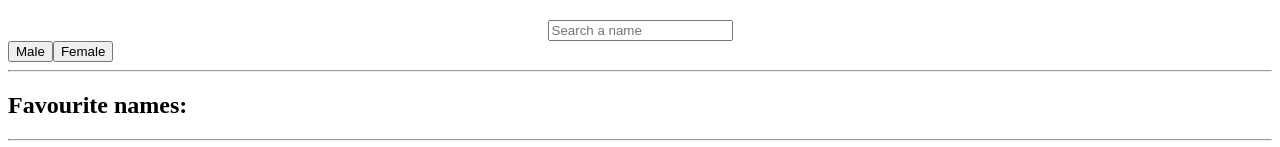
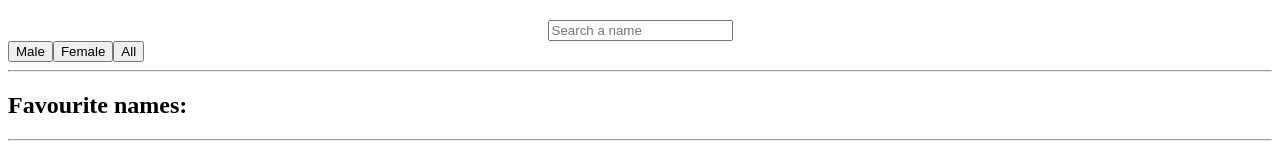
Before and after one commit to mariatens/baby-names-ex1, a React (Create React App) app: page / in a window 1280 px wide. Shown: the top 147 px of the page. Built offline with nearby package versions, Linux system fonts and the light colour scheme; the HTML template or start-up script is replaced by a standard one.

Commit message:
Add all sex button, try with active button

```diff
--- a/src/App.tsx
+++ b/src/App.tsx
@@ -51,15 +51,22 @@ function App(): JSX.Element {
     setGeneralBabies(orderedBabies)
 
   };
-
+  const [activeIndex, setActiveIndex] = useState(0);
   const handleFemaleSex = () => {
     const females = generalBabies.filter((baby) => baby.sex === "f")
     setGeneralBabies(females)
+    setActiveIndex(1)
   }
 
   const handleMaleSex = () => {
     const males = generalBabies.filter((baby) => baby.sex === "m")
     setGeneralBabies(males)
+    setActiveIndex(1)
+  }
+  const handleAllSex = () => {
+    const males = generalBabies;
+    setGeneralBabies(generalBabies);
+    setActiveIndex(0)
   }
 
   return (
@@ -67,7 +74,8 @@ function App(): JSX.Element {
       <SearchBar value={inputText} onChange={saveTypedName} />
       <SexFilter
             onClickF={handleFemaleSex}
-            onClickM={handleMaleSex}/>
+            onClickM={handleMaleSex}
+            onClickA={handleAllSex}/>
       <hr />
       <h2>Favourite names:</h2>
       {savedNames.map((eachSavedBaby: OneBaby) => {
--- a/src/components/BabyNameView.tsx
+++ b/src/components/BabyNameView.tsx
@@ -3,7 +3,7 @@ import "../styles.css";
 
 interface BabyNamesProps {
   baby: OneBaby;
-  onClick: (event: any) => void;
+  onClick: () => void;
 }
 export const favs: string[] = [];
 
--- a/src/components/SexFilter.tsx
+++ b/src/components/SexFilter.tsx
@@ -1,15 +1,17 @@
 interface SexFilterProps {
     onClickM: () => void;
     onClickF: () => void;
+    onClickA: () => void;
   }
 
 
 export function SexFilter(props: SexFilterProps): JSX.Element {
-
+    //It should be clear which filter (if any) is in effect at any time.
    return (
     <>
     <button onClick = {props.onClickM}>Male</button>
     <button onClick = {props.onClickF}>Female</button>
+    <button onClick = {props.onClickA}>All</button>
     </>
    )
 }
```
